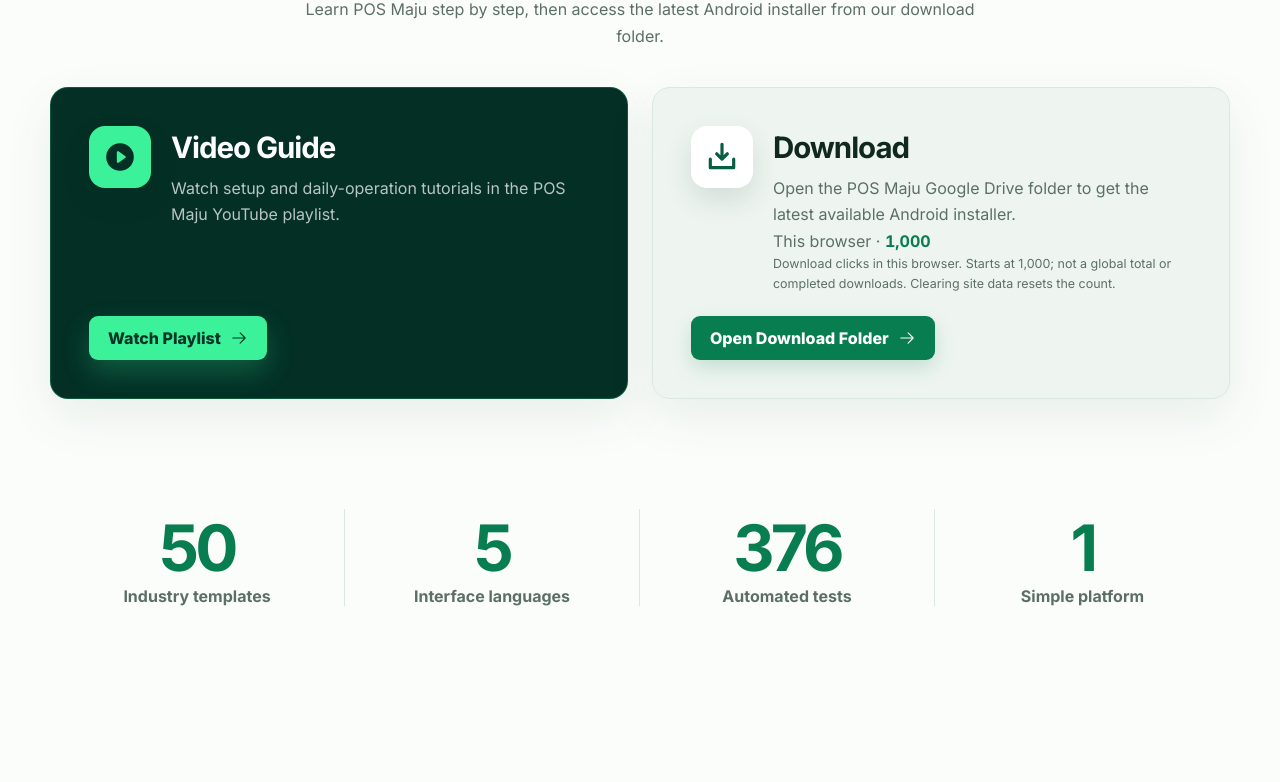
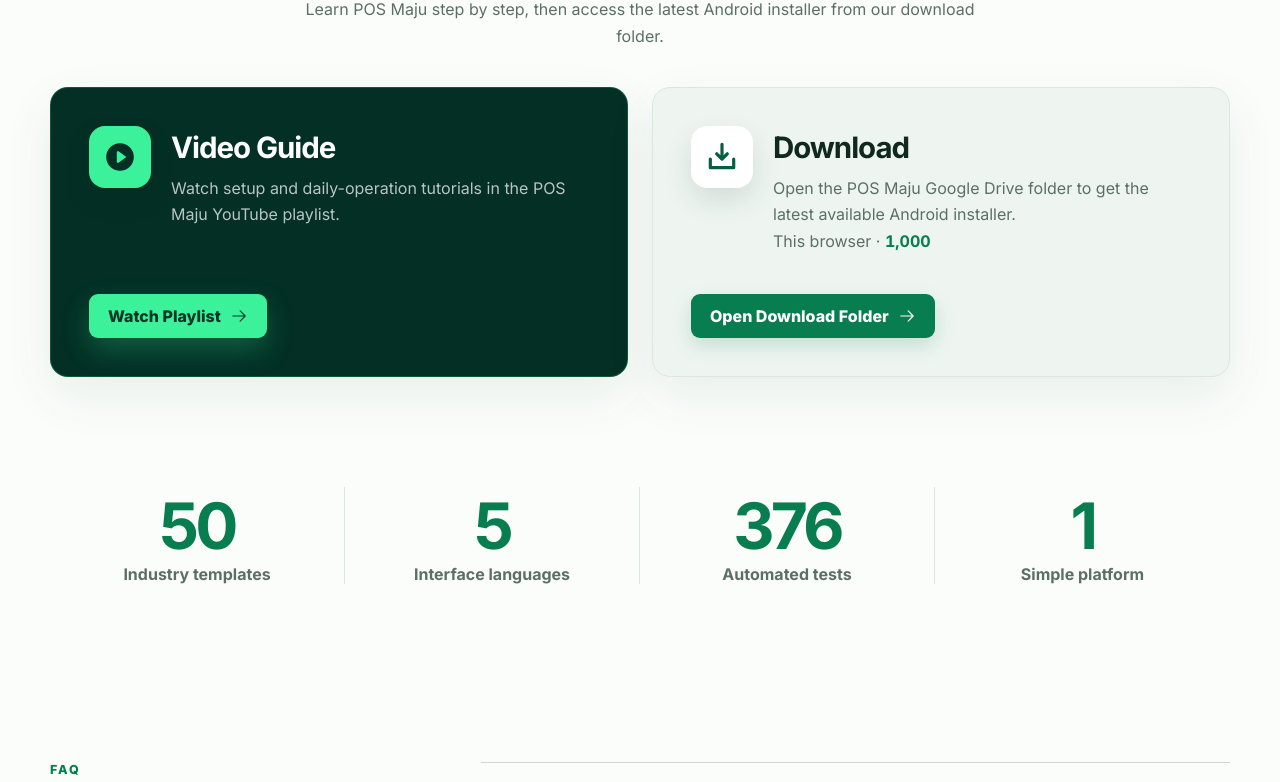
Before and after one commit to uksoftware2u/WEBPOSMAJU, a React (Vite) app: page / in a window 1280 px wide. Shown: the part 4555-5337 px from the top of the page. Built offline with nearby package versions, Linux system fonts and the light colour scheme.

Commit message:
Remove download counter explanation

```diff
--- a/src/Site.jsx
+++ b/src/Site.jsx
@@ -90,7 +90,7 @@
         {links.map(([id, label]) => <button key={id} onClick={() => scrollTo(id)}>{label}</button>)}
         <a href={connectHref} aria-current={isConnect ? "page" : undefined}>Maju Connect</a>
         <a href={videoGuideUrl} target="_blank" rel="noreferrer"><PlayCircle size={17} weight="fill" />{t.resources[3]}</a>
-        <a href={downloadUrl} target="_blank" rel="noreferrer" onClick={recordDownload} onAuxClick={event => { if (event.button === 1) recordDownload(); }} title={counterText[1]}><DownloadSimple size={17} weight="bold" /><span className="download-nav-label">{t.resources[6]}<small aria-live="polite">{counterText[0]} · {formattedCount}</small></span></a>
+        <a href={downloadUrl} target="_blank" rel="noreferrer" onClick={recordDownload} onAuxClick={event => { if (event.button === 1) recordDownload(); }}><DownloadSimple size={17} weight="bold" /><span className="download-nav-label">{t.resources[6]}<small aria-live="polite">{counterText} · {formattedCount}</small></span></a>
         <div className="nav__mobile-actions"><LanguageMenu lang={lang} onChange={setLang} /><button className="button button--primary" onClick={() => scrollTo("inquiry")}>{t.demo}</button></div>
       </nav>
       <div className="header-actions"><LanguageMenu lang={lang} onChange={setLang} /><button className="button button--primary" onClick={() => scrollTo("inquiry")}>{t.demo}</button><WhatsAppButton className="button button--outline">{t.whatsapp}</WhatsAppButton></div>
@@ -123,7 +123,7 @@
         <Reveal className="section-heading"><p className="eyebrow eyebrow--green">{t.resources[0]}</p><h2>{t.resources[1]}</h2><p>{t.resources[2]}</p></Reveal>
         <div className="resource-grid">
           <Reveal className="resource-card resource-card--video"><div className="resource-card__icon"><PlayCircle size={34} weight="fill" /></div><div><h3>{t.resources[3]}</h3><p>{t.resources[4]}</p></div><a className="button button--lime" href={videoGuideUrl} target="_blank" rel="noreferrer">{t.resources[5]}<ArrowRight size={18} /></a></Reveal>
-          <Reveal className="resource-card"><div className="resource-card__icon"><DownloadSimple size={34} weight="bold" /></div><div><h3>{t.resources[6]}</h3><p>{t.resources[7]}</p><p className="download-counter" aria-live="polite">{counterText[0]} · <strong>{formattedCount}</strong></p><p className="download-counter-note">{counterText[1]}</p></div><a className="button button--primary" href={downloadUrl} target="_blank" rel="noreferrer" onClick={recordDownload} onAuxClick={event => { if (event.button === 1) recordDownload(); }}>{t.resources[8]}<ArrowRight size={18} /></a></Reveal>
+          <Reveal className="resource-card"><div className="resource-card__icon"><DownloadSimple size={34} weight="bold" /></div><div><h3>{t.resources[6]}</h3><p>{t.resources[7]}</p><p className="download-counter" aria-live="polite">{counterText} · <strong>{formattedCount}</strong></p></div><a className="button button--primary" href={downloadUrl} target="_blank" rel="noreferrer" onClick={recordDownload} onAuxClick={event => { if (event.button === 1) recordDownload(); }}>{t.resources[8]}<ArrowRight size={18} /></a></Reveal>
         </div>
       </section>
       <section className="stats section">{t.stats.map(([number, label]) => <Reveal key={label} className="stat"><strong>{number}</strong><span>{label}</span></Reveal>)}</section>
--- a/src/download-counter.js
+++ b/src/download-counter.js
@@ -21,9 +21,9 @@
 }
 
 export const downloadCountCopy = {
-  en: ["This browser", "Download clicks in this browser. Starts at 1,000; not a global total or completed downloads. Clearing site data resets the count."],
-  zh: ["当前浏览器", "当前浏览器的下载点击次数，以 1,000 为初始值；不是全站总数或已完成下载数。清除网站数据后会重置。"],
-  ms: ["Pelayar ini", "Klik muat turun dalam pelayar ini, bermula pada 1,000. Bukan jumlah global atau muat turun selesai. Memadam data laman menetapkan semula kiraan."],
-  th: ["เบราว์เซอร์นี้", "จำนวนคลิกดาวน์โหลดในเบราว์เซอร์นี้ เริ่มที่ 1,000 ไม่ใช่ยอดรวมทุกคนหรือจำนวนดาวน์โหลดสำเร็จ ล้างข้อมูลเว็บไซต์จะรีเซ็ตจำนวน"],
-  vi: ["Trình duyệt này", "Số lượt nhấp tải xuống trong trình duyệt này, bắt đầu từ 1.000. Không phải tổng toàn trang hay lượt tải hoàn tất. Xóa dữ liệu trang sẽ đặt lại số đếm."],
+  en: "This browser",
+  zh: "当前浏览器",
+  ms: "Pelayar ini",
+  th: "เบราว์เซอร์นี้",
+  vi: "Trình duyệt này",
 };
--- a/src/styles.css
+++ b/src/styles.css
@@ -184,7 +184,6 @@
 .download-nav-label { display: grid; gap: 2px; }
 .download-nav-label small { font-size: .65rem; font-weight: 500; color: var(--muted); }
 .download-counter strong { color: var(--green-700); font-variant-numeric: tabular-nums; }
-.resource-card .download-counter-note { font-size: .78rem; line-height: 1.6; }
 
 @media (max-width: 1100px) {
   .nav { gap: 16px; }
```
Also changed, not shown: 1 other file (tests, documents, lock files or other folders).
